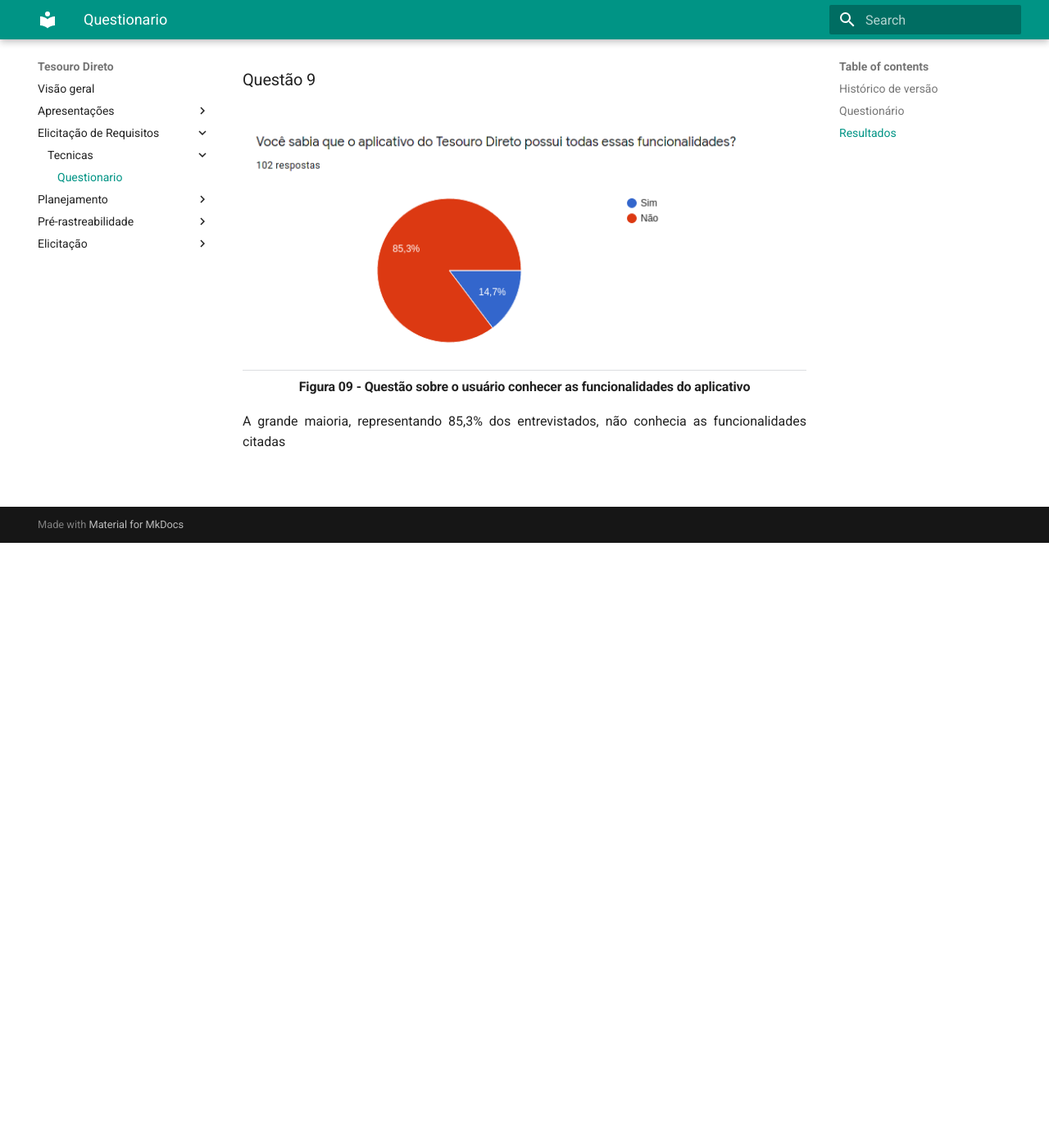
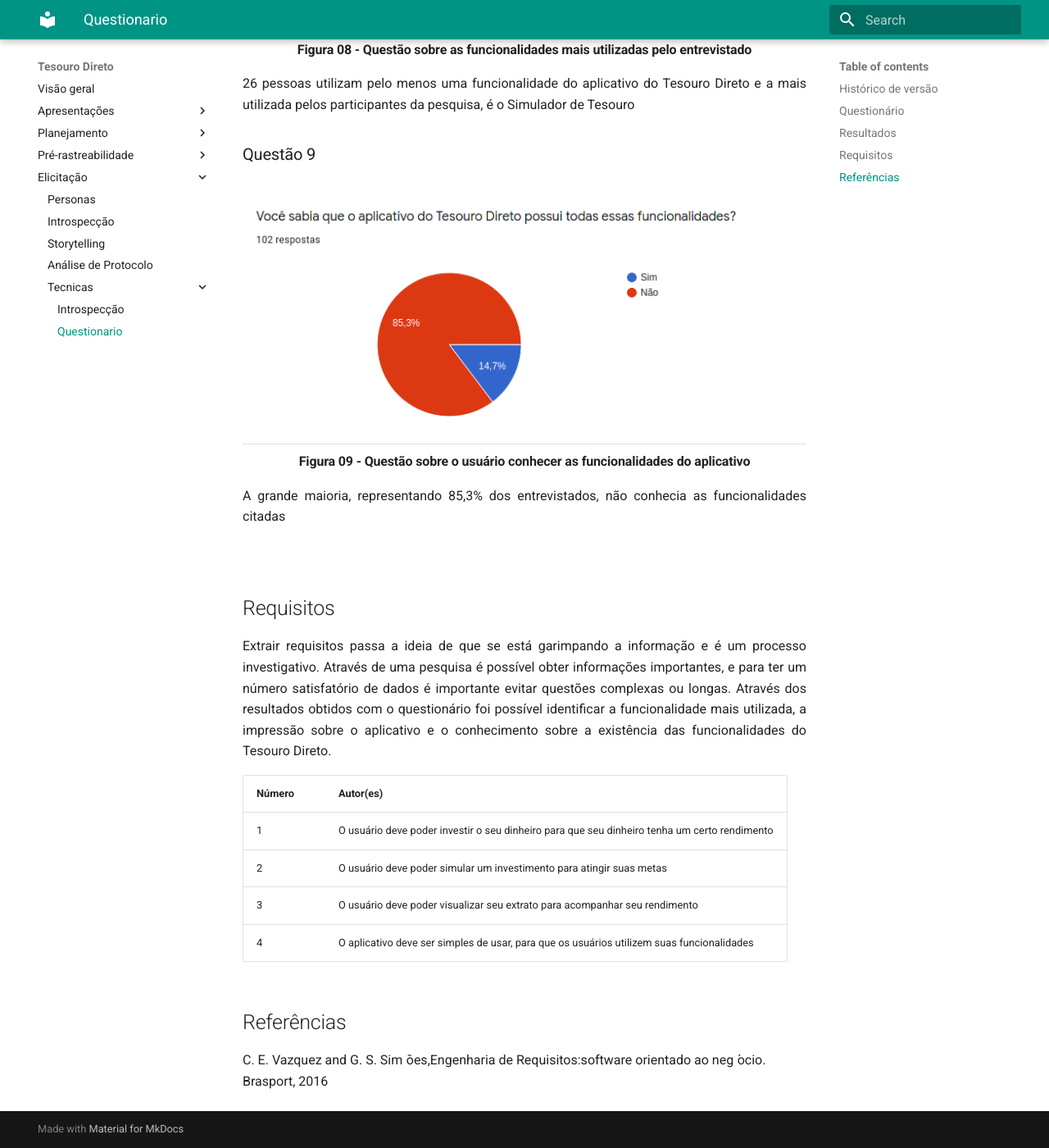
Before and after one commit to mibasFerraz/2021.1-TesouroDireto, an MkDocs documentation site: the page built from docs/elicitacao/tecnicas/questionario.md, in a window 1280 px wide and 1400 px high, scrolled down 4864 px. Shown: the whole window at 82% size. Built offline with MkDocs 1.6.1 and Material for MkDocs 9.7.7, drawn with Linux system fonts in a browser that asks for light colours; before the commit the page ends 5526 px from its top, so only the background shows below that; some of the changed text lies outside the part shown.

Commit message:
adicionado requisitos obtidos atraves dos questionarios

```diff
--- a/docs/elicitacao/tecnicas/questionario.md
+++ b/docs/elicitacao/tecnicas/questionario.md
@@ -6,7 +6,8 @@
 |Data | Versão | Descrição | Autor(es)|
 | -- | -- | -- | -- |
 | 18.08.2021 | 0.1 | Criação do documento contendo introdução e resultados| Lucas Melo dos Santos|
-
+| 19.08.2021 | 0.1 | Revisão do documento| João Pedro|
+| 19.08.2021 | 0.2 | Adição de Requisitos identificados| Lucas Melo
 
 
 ## Questionário
@@ -90,5 +91,25 @@
 
 <p> A grande maioria, representando 85,3% dos entrevistados, não conhecia as funcionalidades citadas<p>
 
+
+
 </div>
 <br>
+
+
+## Requisitos
+<div align="justify">
+Extrair requisitos passa a ideia de que se está garimpando a informação e é um processo investigativo. Através de uma pesquisa é possível obter informações importantes, e para ter um número satisfatório de dados é importante evitar questões complexas ou longas. Através dos resultados obtidos com o questionário foi possível identificar a funcionalidade mais utilizada, a impressão sobre o aplicativo e o conhecimento sobre a existência das funcionalidades do Tesouro Direto.
+
+</div>
+
+|Número | Autor(es)|
+| -- | -- |
+| 1|  O usuário deve poder investir o seu dinheiro para que seu dinheiro tenha um certo rendimento |
+| 2 | O usuário deve poder simular um investimento para atingir suas metas|
+| 3 | O usuário deve poder visualizar seu extrato para acompanhar seu rendimento|
+| 4 | O aplicativo deve ser simples de usar, para que os usuários utilizem suas funcionalidades|
+
+## Referências
+
+C. E. Vazquez and G. S. Sim ̃oes,Engenharia de Requisitos:software orientado ao neg ́ocio.    Brasport, 2016
--- a/mkdocs.yml
+++ b/mkdocs.yml
@@ -9,9 +9,6 @@
   - Visão geral: index.md
   - Apresentações:
       - Apresentação 1: apresentacao1.md
-  - Elicitação de Requisitos:
-    - Tecnicas:
-      - Questionario: elicitacao/tecnicas/questionario.md
   - Planejamento:
       - Cronograma: cronograma.md
       - Heatmap: heatmap.md
@@ -24,3 +21,6 @@
       - Introspecção: introspeccao.md
       - Storytelling: storytelling.md
       - Análise de Protocolo: elicitacao/analise_protocolo.md
+      - Tecnicas:
+        - Introspecção: introspeccao.md
+        - Questionario: elicitacao/tecnicas/questionario.md
```
